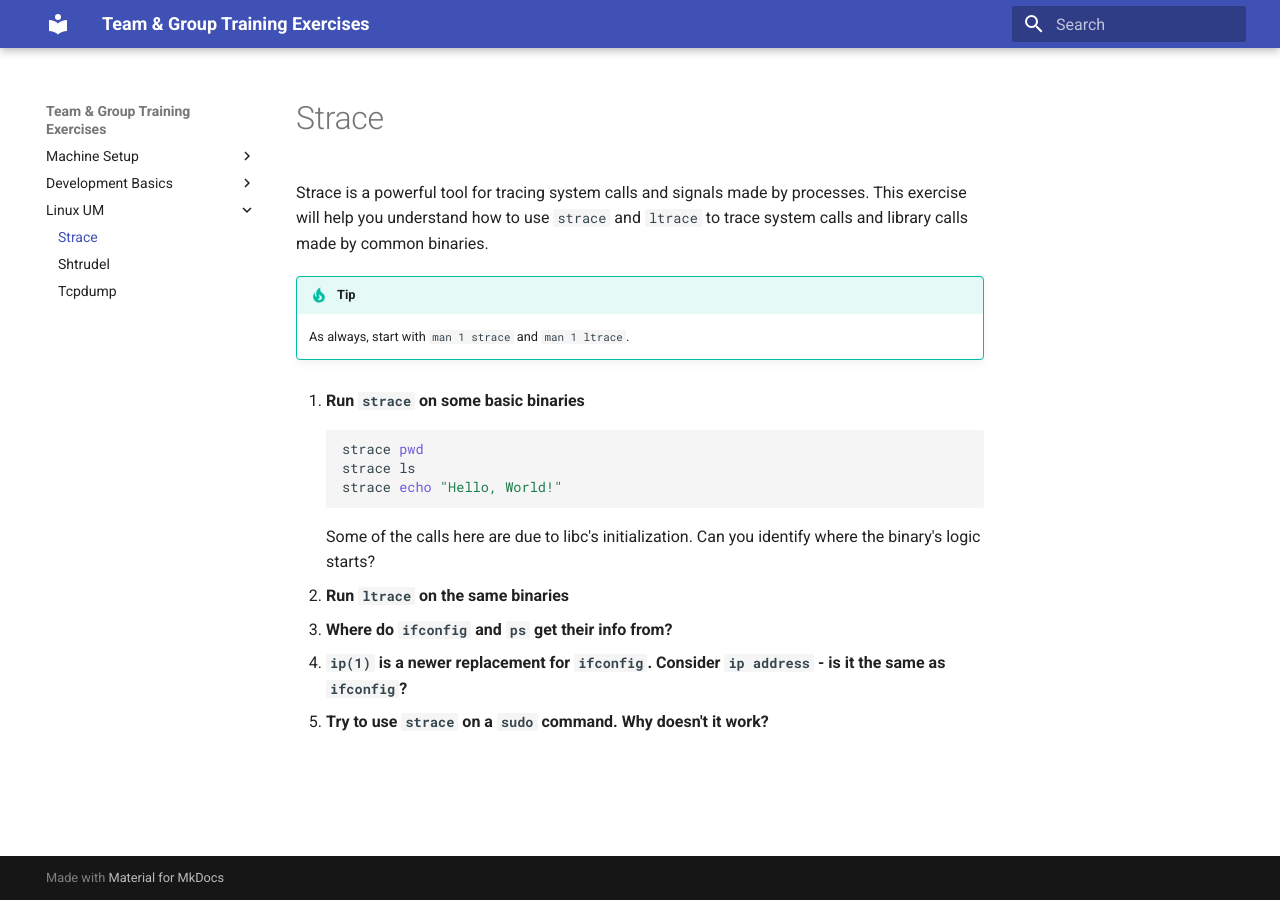
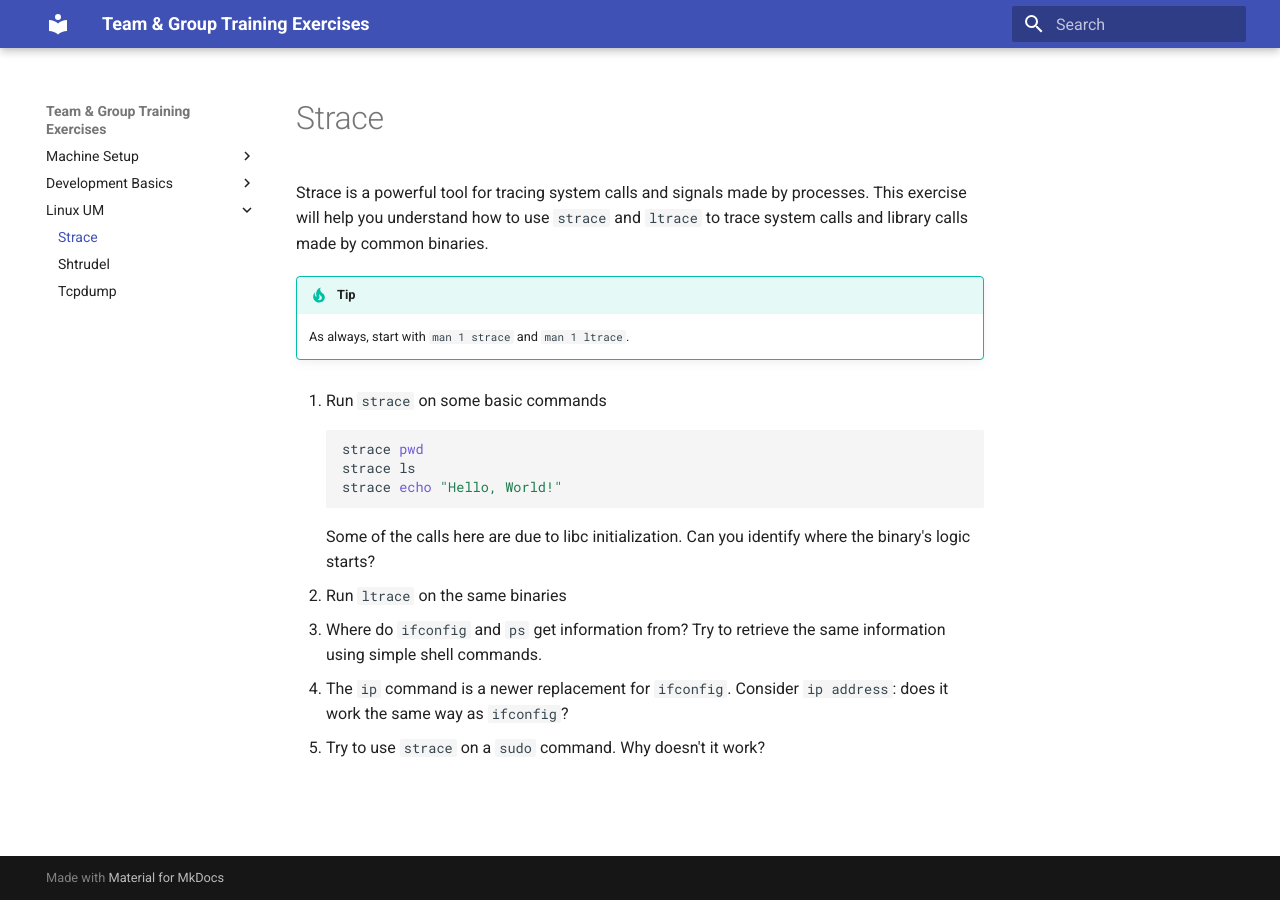
Before and after one commit to AchtungX/Hafifot, an MkDocs documentation site: the page built from content/linux_um/strace.md, in a window 1280 px wide. Built offline with MkDocs 1.6.1 and Material for MkDocs 9.7.7, drawn with Linux system fonts in a browser that asks for light colours.

Commit message:
content: strace: Lint

````diff
--- a/content/linux_um/strace.md
+++ b/content/linux_um/strace.md
@@ -6,19 +6,19 @@ This exercise will help you understand how to use `strace` and `ltrace` to trace
 !!! tip
       As always, start with `man 1 strace` and `man 1 ltrace`.
 
-1. **Run `strace` on some basic binaries**
+1. Run `strace` on some basic commands
    ```sh
    strace pwd
    strace ls
    strace echo "Hello, World!"
    ```
-   Some of the calls here are due to libc's initialization.
+   Some of the calls here are due to libc initialization.
    Can you identify where the binary's logic starts?
 
-2. **Run `ltrace` on the same binaries**
+2. Run `ltrace` on the same binaries
 
-3. **Where do `ifconfig` and `ps` get their info from?**
+3. Where do `ifconfig` and `ps` get information from? Try to retrieve the same information using simple shell commands.
 
-4. **`ip(1)` is a newer replacement for `ifconfig`. Consider `ip address` - is it the same as `ifconfig`?**
+4. The `ip` command is a newer replacement for `ifconfig`. Consider `ip address`: does it work the same way as `ifconfig`?
 
-5. **Try to use `strace` on a `sudo` command. Why doesn't it work?**
+5. Try to use `strace` on a `sudo` command. Why doesn't it work?
````
